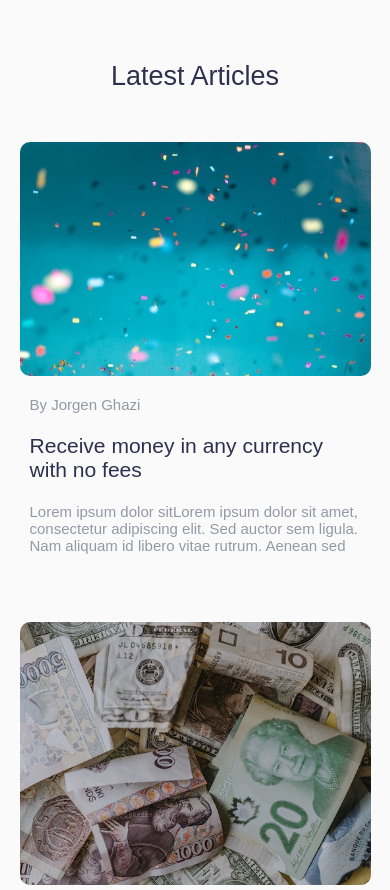
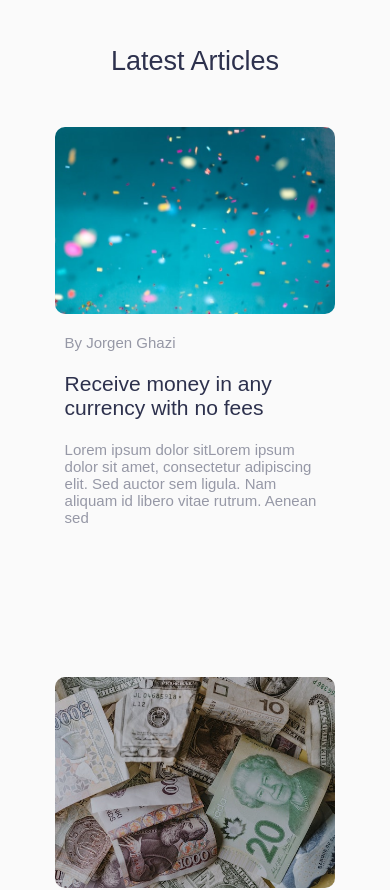
Before and after one commit to Ghazj/easybank-landing-page, a React (Create React App) app in the folder easybank/: page / in a window 390 px wide. Shown: the part 2060-2950 px from the top of the page. Built offline with nearby package versions, Linux system fonts and the light colour scheme.

Commit message:
Se hace Build

```diff
--- a/easybank/public/index.html
+++ b/easybank/public/index.html
@@ -25,7 +25,7 @@
       work correctly both with client-side routing and a non-root public URL.
       Learn how to configure a non-root public URL by running `npm run build`.
     -->
-    <title>React App</title>
+    <title>Easybank</title>
   </head>
   <body>
     <noscript>You need to enable JavaScript to run this app.</noscript>
--- a/easybank/src/App.css
+++ b/easybank/src/App.css
@@ -31,6 +31,7 @@
 top: -53px;
 z-index: 2;
 width: 100%;
+height: 470px ;
   }
 
   .favicon{
--- a/easybank/src/sections/bot-bar/botBar.js
+++ b/easybank/src/sections/bot-bar/botBar.js
@@ -19,7 +19,7 @@
                 <RequestButton />
                 <p className="copyright">© Easybank. All Rights Reserved</p>
                 <p className="coder">Challenge in <a href="https://www.frontendmentor.io/challenges/easybank-landing-page-WaUhkoDN" target="_blank" rel="noopener noreferrer">frontendmentor.io</a></p>
-                <p className="coder">Done by <a href="https://www.linkedin.com/in/jorgen-ghazi/" target="_blank" rel="noopener noreferrer">Jorgen Ghazi</a>.</p>
+                <p className="coder">Made by <a href="https://www.linkedin.com/in/jorgen-ghazi/" target="_blank" rel="noopener noreferrer">Jorgen Ghazi</a>.</p>
             </div>
         </div>
     )
--- a/easybank/src/sections/bot-bar/styles.css
+++ b/easybank/src/sections/bot-bar/styles.css
@@ -52,10 +52,6 @@
     color: hsl(136, 65%, 51%);
 }
 
-img:hover{
-    color: red;
-}
-
 @media only screen and (max-width: 1255px){
     #botBar{
         display: flex;
--- a/easybank/src/sections/latest-art/articles/styles.css
+++ b/easybank/src/sections/latest-art/articles/styles.css
@@ -26,10 +26,10 @@
 
 @media only screen and (max-width: 1255px){
     .article{
-        width: auto;
+        width: 80%;
+        min-height: 500px;
         padding: 0;
-        margin-bottom: 0;
-        margin-bottom: 15%;
+        margin-bottom: 50px;
     }
 
     .image{
--- a/easybank/src/sections/latest-art/styles.css
+++ b/easybank/src/sections/latest-art/styles.css
@@ -2,7 +2,6 @@
     background-color: hsl(0, 0%, 98%);
     padding-left: 100px;
     padding-right: 100px;
-    padding-top: 70px;
     margin-bottom: 50px;
 }
 
@@ -20,7 +19,7 @@
 
 .latestTittle{
     font-weight: 400;
-    margin: 0;
+    margin-top: 55px;
 }
 
 @media only screen and (max-width: 1255px){
```
